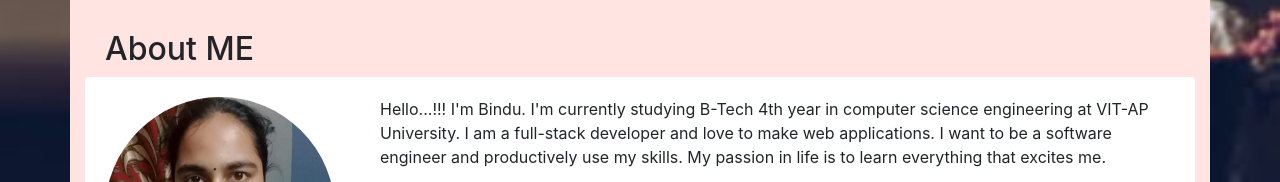
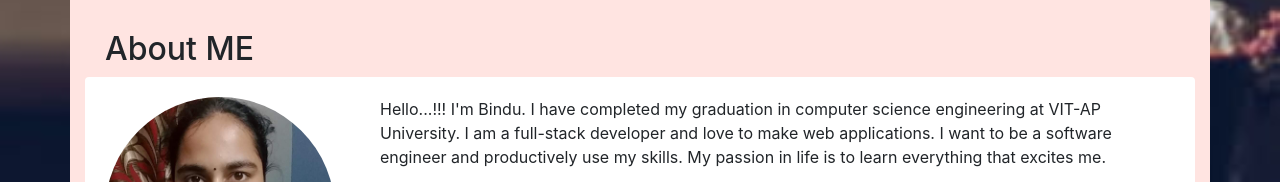
Before and after one commit to BinduSriM/BinduSri, a plain HTML site: page index.html in a window 1280 px wide. Shown: the part 393-575 px from the top of the page. Drawn offline with nearby package versions, Linux system fonts and the light colour scheme.

Commit message:
Update index.html

```diff
--- a/index.html
+++ b/index.html
@@ -59,7 +59,7 @@
 			    		<p><img src="assets/me.jpg" class="rounded-circle" alt="my pic"/></p>
 			    	</div>
 			    	<div class="col-md-9">
-				    	<p>Hello...!!! I'm Bindu. I'm currently studying B-Tech 4th year in computer science engineering at VIT-AP University. I am a full-stack developer and love to make web applications. I want to be a software engineer and productively use my skills. My passion in life is to learn everything that excites me.</p>
+				    	<p>Hello...!!! I'm Bindu. I have completed my graduation in computer science engineering at VIT-AP University. I am a full-stack developer and love to make web applications. I want to be a software engineer and productively use my skills. My passion in life is to learn everything that excites me.</p>
 
 				    	<p>Well, I'm very enthusiastic about gaining knowledge. A part from technical stuff, I love writing. I am self-motivated and don't give up on anything even if I fail multiple times. I consider myself hardworking with optimistic attitude. And rejection can't dull my sparkle :)</p>
 
```
